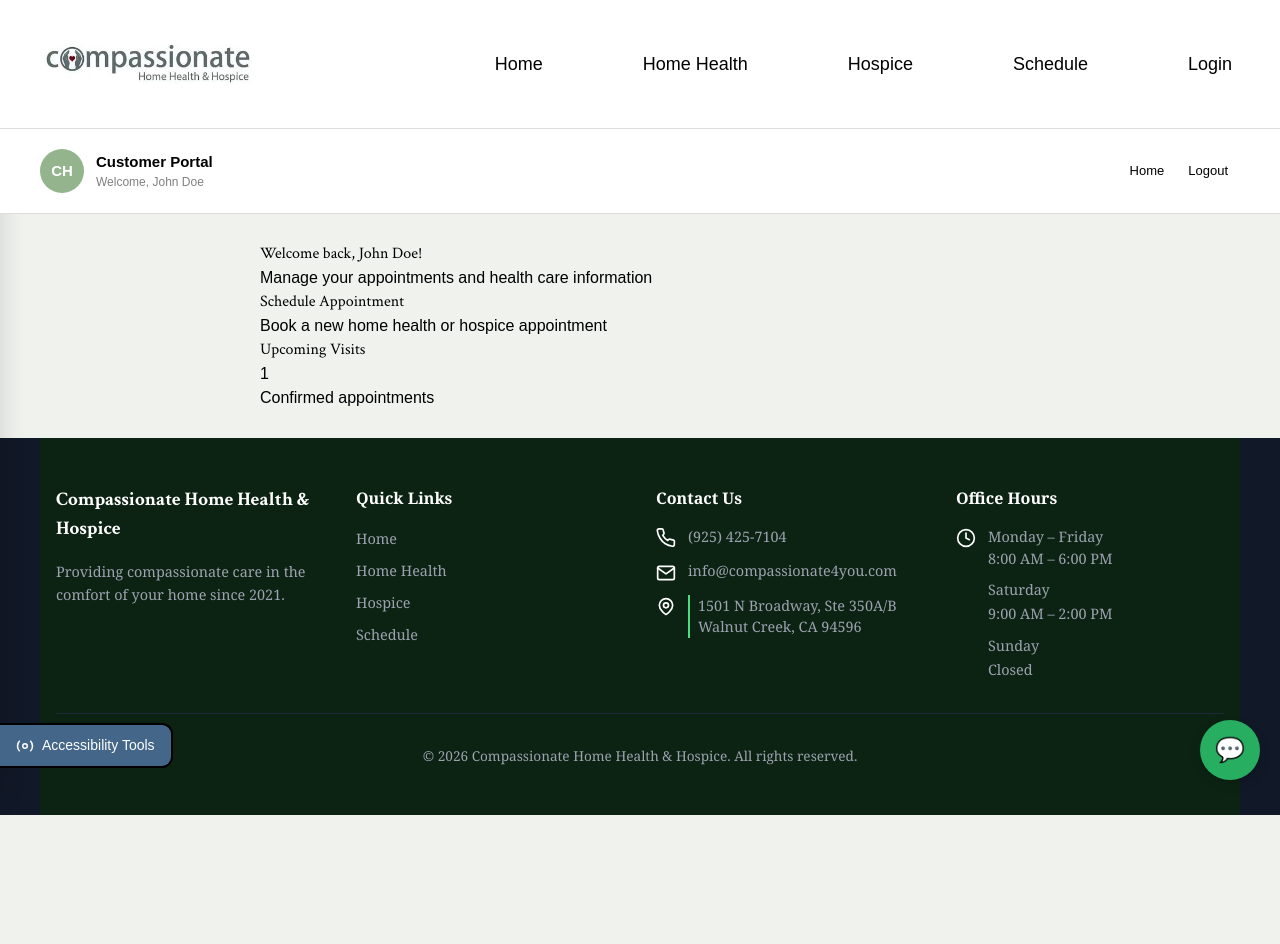
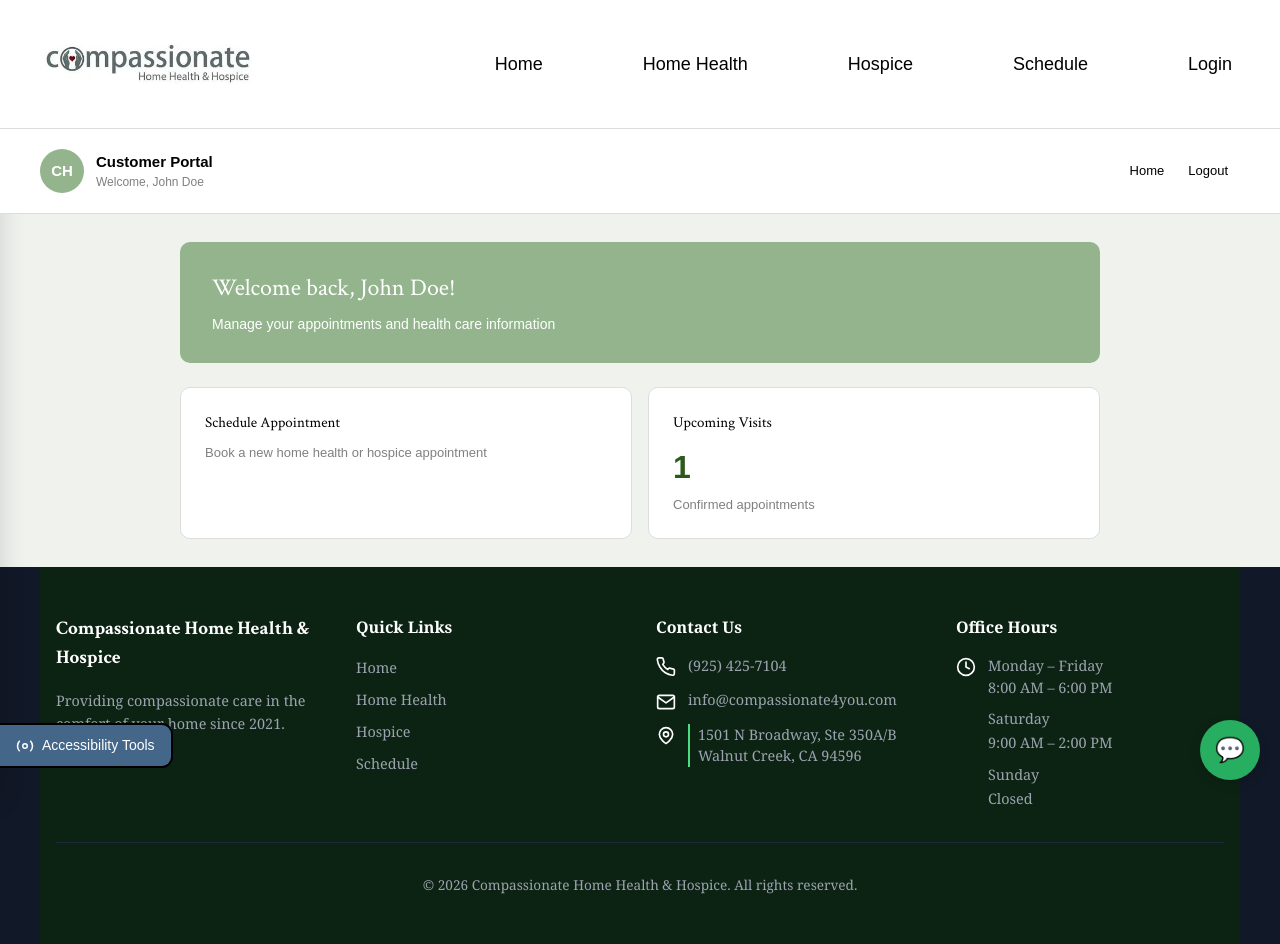
Before and after one commit to Compassionate4you/Compassionate4youSite, a React (Vite) app in the folder client/: page /portal in a window 1280 px wide. Before the commit the page ends 815 px from the top, so only its background shows below. Built offline with nearby package versions, Linux system fonts and the light colour scheme.

Commit message:
Update portal.css

```diff
--- a/client/src/styles/portal.css
+++ b/client/src/styles/portal.css
@@ -1,9 +1,16 @@
-/* RESET */
 body {
   font-family: Arial, sans-serif;
   background-color: #f0f2ee;
   margin: 0;
   padding: 0;
+}
+
+/* PAGE VISIBILITY */
+.page {
+  display: none;
+}
+.page.active {
+  display: block;
 }
 
 /* NAVBAR */
@@ -15,13 +22,11 @@ body {
   align-items: center;
   justify-content: space-between;
 }
-
 .navbar-left {
   display: flex;
   align-items: center;
   gap: 12px;
 }
-
 .avatar {
   width: 44px;
   height: 44px;
@@ -34,17 +39,14 @@ body {
   align-items: center;
   justify-content: center;
 }
-
 .navbar-title {
   font-size: 15px;
   font-weight: bold;
 }
-
 .navbar-subtitle {
   font-size: 12px;
   color: gray;
 }
-
 .navbar-right button {
   background: none;
   border: none;
@@ -52,129 +54,161 @@ body {
   cursor: pointer;
   padding: 6px 12px;
 }
-
 .navbar-right button:hover {
   background-color: #f0f2ee;
 }
 
-/* CONTENT */
+/* MAIN CONTENT */
 .content {
-  max-width: 800px;
+  max-width: 960px;
   margin: 0 auto;
   padding: 28px 20px;
 }
 
-/* SECTION */
+/* WELCOME BANNER */
+.welcome-banner {
+  background-color: #93B48D;
+  color: white;
+  padding: 28px 32px;
+  border-radius: 10px;
+  margin-bottom: 24px;
+}
+.welcome-banner h1 {
+  font-size: 24px;
+  margin: 0 0 8px 0;
+}
+.welcome-banner p {
+  margin: 0;
+  font-size: 14px;
+}
+
+/* CARDS */
+.cards-row {
+  display: flex;
+  gap: 16px;
+}
+.card {
+  background-color: white;
+  border: 1px solid #ddd;
+  border-radius: 10px;
+  padding: 24px;
+  flex: 1;
+  cursor: pointer;
+}
+.card:hover {
+  border-color: #aaa;
+}
+.card h3 {
+  font-size: 15px;
+  margin: 0 0 8px 0;
+}
+.card p {
+  font-size: 13px;
+  color: gray;
+  margin: 0;
+}
+.visit-number {
+  font-size: 32px;
+  font-weight: bold;
+  color: #2d5a1b;
+  margin: 4px 0;
+}
+
+/* SECTION BOX */
 .section-box {
   background-color: white;
   border: 1px solid #ddd;
   border-radius: 10px;
   padding: 24px 28px;
+  margin-bottom: 24px;
+}
+.section-box h2 {
+  font-size: 18px;
+  margin: 0 0 4px 0;
+}
+.section-box .desc {
+  font-size: 13px;
+  color: gray;
+  margin: 0 0 18px 0;
 }
 
-.section-box h2 {
-  margin: 0 0 4px;
-}
-
-.desc {
-  color: gray;
-  font-size: 13px;
-  margin-bottom: 18px;
-}
-
-/* FORM */
+/* FORM FIELDS */
 .field {
   margin-bottom: 16px;
 }
-
 .field label {
+  display: block;
   font-size: 12px;
   font-weight: bold;
   color: gray;
-  display: block;
   margin-bottom: 6px;
 }
-
 .field input,
 .field select,
 .field textarea {
   width: 100%;
-  padding: 10px;
+  padding: 10px 12px;
   border: 1px solid #ddd;
   border-radius: 6px;
+  font-size: 14px;
+  font-family: Arial, sans-serif;
+  box-sizing: border-box;
 }
-
-.field input:focus,
-.field select:focus,
-.field textarea:focus {
-  outline: none;
-  border-color: #93B48D;
-}
-
-/* BUTTONS */
-.btn-primary {
-  background-color: #93B48D;
-  color: white;
-  border: none;
-  padding: 10px 20px;
-  border-radius: 6px;
-  cursor: pointer;
-  margin-top: 10px;
-}
-
-.btn-primary:disabled {
-  background-color: #c5d6c1;
-}
-
-.btn-secondary {
-  margin-left: 10px;
-  background: white;
-  border: 1px solid #ddd;
-  padding: 10px 20px;
-  border-radius: 6px;
-  cursor: pointer;
+.field textarea {
+  resize: vertical;
+  min-height: 80px;
 }
 
 /* BACK BUTTON */
 .back-btn {
   background: none;
   border: none;
-  margin-bottom: 16px;
+  font-size: 13px;
   color: gray;
   cursor: pointer;
+  margin-bottom: 18px;
+  padding: 0;
+}
+.back-btn:hover {
+  color: black;
 }
 
-/* SUCCESS */
-.success-msg {
-  background: #e6f9ee;
-  border: 1px solid #9fe1cb;
-  padding: 10px;
-  margin-top: 15px;
+/* BUTTONS */
+.btn-primary {
+  padding: 10px 22px;
+  background-color: #93B48D;
+  color: white;
+  border: none;
   border-radius: 6px;
+  font-size: 13px;
+  font-weight: bold;
+  cursor: pointer;
+  margin-right: 10px;
+}
+.btn-primary:hover {
+  background-color: #3a7a22;
+}
+.btn-secondary {
+  padding: 10px 22px;
+  background-color: white;
+  color: black;
+  border: 1px solid #ddd;
+  border-radius: 6px;
+  font-size: 13px;
+  cursor: pointer;
+}
+.btn-secondary:hover {
+  background-color: #f0f2ee;
 }
 
-/* CALENDAR */
-.calendar {
-  display: flex;
-  flex-wrap: wrap;
-  gap: 6px;
-  padding: 10px;
-  border: 1px solid #ddd;
+/* SUCCESS MESSAGE */
+.success-msg {
+  display: none;
+  background-color: #e6f9ee;
+  border: 1px solid #9fe1cb;
   border-radius: 6px;
+  padding: 12px 16px;
+  font-size: 13px;
+  color: #93B48D;
+  margin-top: 16px;
 }
-
-.calendar-day {
-  width: 34px;
-  height: 34px;
-  display: flex;
-  align-items: center;
-  justify-content: center;
-  background: #e5e7eb;
-  border-radius: 6px;
-  cursor: pointer;
-}
-
-.calendar-day.selected {
-  background: #93B48D;
-  color: white;
-}
```
